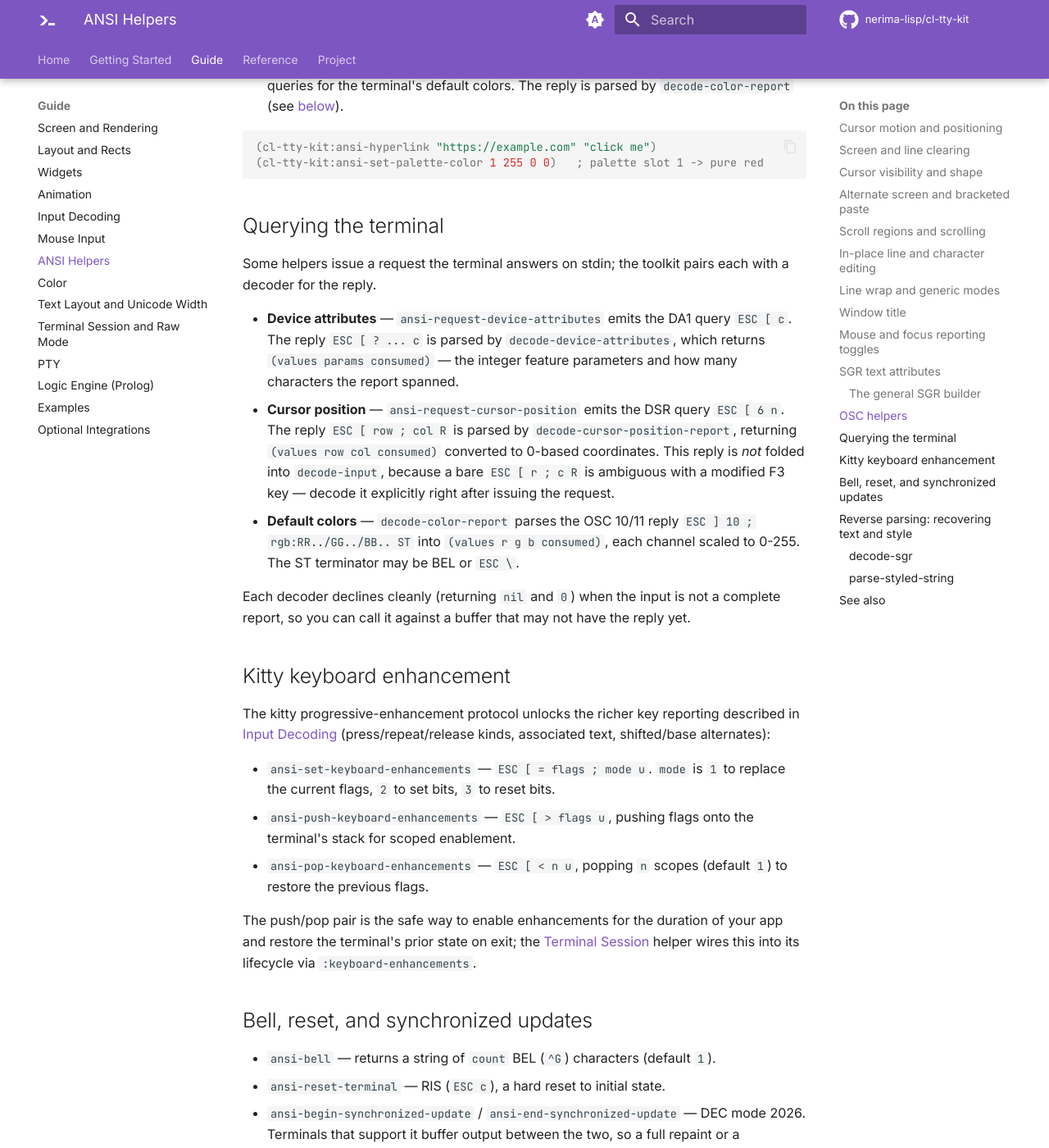
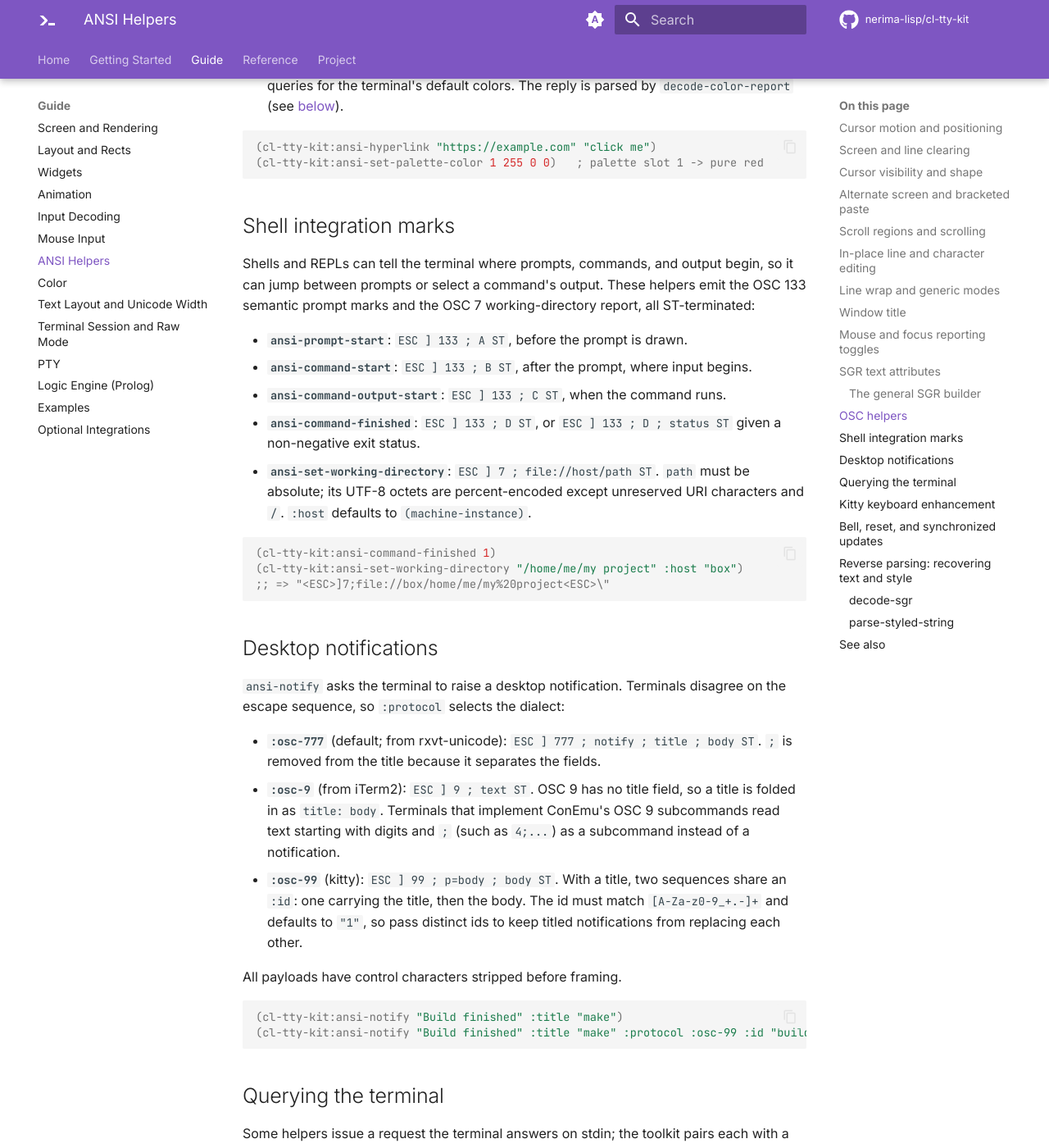
Before and after one commit to nerima-lisp/cl-tty-kit, an MkDocs documentation site: the page built from docs/src/guide/ansi-helpers.md, in a window 1280 px wide and 1400 px high, scrolled down 4562 px. Shown: the whole window at 82% size. Built offline with MkDocs 1.6.1 and Material for MkDocs 9.7.7, drawn with Linux system fonts in a browser that asks for light colours; comment, search, counter and statistics services are not loaded.

Commit message:
feat(ansi): add OSC 133, OSC 7 and desktop-notification builders
ansi-prompt-start, ansi-command-start, ansi-command-output-start and
ansi-command-finished emit OSC 133 semantic prompt marks;
ansi-set-working-directory emits OSC 7 with a percent-encoded file URI;
ansi-notify emits OSC 777, OSC 9 or kitty OSC 99 notifications.

````diff
--- a/docs/src/guide/ansi-helpers.md
+++ b/docs/src/guide/ansi-helpers.md
@@ -166,6 +166,51 @@ string payload, so these helpers sanitize their input before framing.
 (cl-tty-kit:ansi-set-palette-color 1 255 0 0)   ; palette slot 1 -> pure red
 ```
 
+## Shell integration marks
+
+Shells and REPLs can tell the terminal where prompts, commands, and output
+begin, so it can jump between prompts or select a command's output. These
+helpers emit the OSC 133 semantic prompt marks and the OSC 7 working-directory
+report, all ST-terminated:
+
+- **`ansi-prompt-start`**: `ESC ] 133 ; A ST`, before the prompt is drawn.
+- **`ansi-command-start`**: `ESC ] 133 ; B ST`, after the prompt, where input begins.
+- **`ansi-command-output-start`**: `ESC ] 133 ; C ST`, when the command runs.
+- **`ansi-command-finished`**: `ESC ] 133 ; D ST`, or `ESC ] 133 ; D ; status ST`
+  given a non-negative exit status.
+- **`ansi-set-working-directory`**: `ESC ] 7 ; file://host/path ST`. `path` must
+  be absolute; its UTF-8 octets are percent-encoded except unreserved URI
+  characters and `/`. `:host` defaults to `(machine-instance)`.
+
+```lisp
+(cl-tty-kit:ansi-command-finished 1)
+(cl-tty-kit:ansi-set-working-directory "/home/me/my project" :host "box")
+;; => "<ESC>]7;file://box/home/me/my%20project<ESC>\"
+```
+
+## Desktop notifications
+
+`ansi-notify` asks the terminal to raise a desktop notification. Terminals
+disagree on the escape sequence, so `:protocol` selects the dialect:
+
+- **`:osc-777`** (default; from rxvt-unicode): `ESC ] 777 ; notify ;
+  title ; body ST`. `;` is removed from the title because it separates the fields.
+- **`:osc-9`** (from iTerm2): `ESC ] 9 ; text ST`. OSC 9 has
+  no title field, so a title is folded in as `title: body`. Terminals that
+  implement ConEmu's OSC 9 subcommands read text starting with digits and `;`
+  (such as `4;...`) as a subcommand instead of a notification.
+- **`:osc-99`** (kitty): `ESC ] 99 ; p=body ; body ST`. With a title, two
+  sequences share an `:id`: one carrying the title, then the body. The id must match
+  `[A-Za-z0-9_+.-]+` and defaults to `"1"`, so pass distinct ids to keep titled
+  notifications from replacing each other.
+
+All payloads have control characters stripped before framing.
+
+```lisp
+(cl-tty-kit:ansi-notify "Build finished" :title "make")
+(cl-tty-kit:ansi-notify "Build finished" :title "make" :protocol :osc-99 :id "build")
+```
+
 ## Querying the terminal
 
 Some helpers issue a request the terminal answers on stdin; the toolkit pairs each
````
Also changed, not shown: docs/src/reference/api.md (+1 -1 lines), 5 other files.
